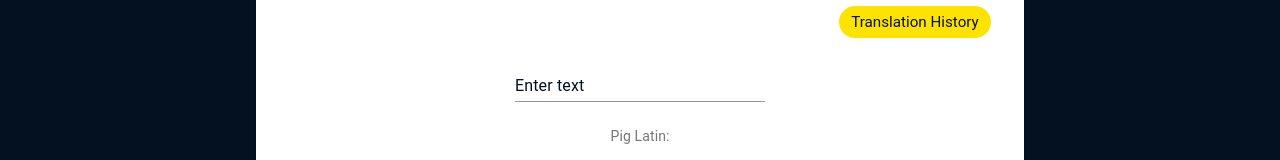
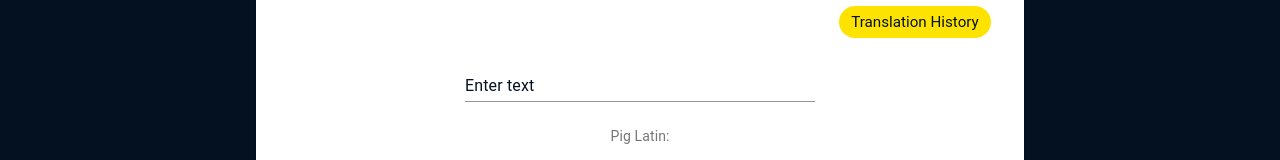
Before and after one commit to olliebrownlow/pig-latin-react-frontend, a React (Create React App) app: page / in a window 1280 px wide. Shown: the part 168-328 px from the top of the page. Built offline with nearby package versions, Linux system fonts and the light colour scheme; no server answers.

Commit message:
adds tests for the TextField

```diff
--- a/src/components/Controller.js
+++ b/src/components/Controller.js
@@ -14,9 +14,9 @@ export class Controller extends Component {
   };
 
   //Handle field changes
-  handleChange = input => e => {
+  handleChange = e => {
     this.setState({
-      [input]: e.target.value.toLowerCase().replace(/[^a-z\s]/gi, ""),
+      ["english"]: e.target.value.toLowerCase().replace(/[^a-z\s]/gi, ""),
     });
   };
 
--- a/src/components/TranslatorViewComponents/SubmitFormComponents/TranslateTextfield.js
+++ b/src/components/TranslatorViewComponents/SubmitFormComponents/TranslateTextfield.js
@@ -7,12 +7,13 @@ export class TranslateTextField extends Component {
     return (
       <React.Fragment>
         <TextField
+          inputProps={{ "data-testid": "textToTranslate" }}
           label="Enter text"
           placeholder="e.g., risk assessment"
           margin="normal"
           style={styles.textField}
-          onChange={submitFormFunctions.handleChange("english")}
-          defaultValue={submitFormFunctions.values.english}
+          onChange={submitFormFunctions.handleChange}
+          value={submitFormFunctions.values.english}
         />
       </React.Fragment>
     );
@@ -21,7 +22,7 @@ export class TranslateTextField extends Component {
 
 const styles = {
   textField: {
-    width: 250,
+    width: 350,
   },
 };
 
```
Also changed, not shown: 1 other file (tests, documents, lock files or other folders).
